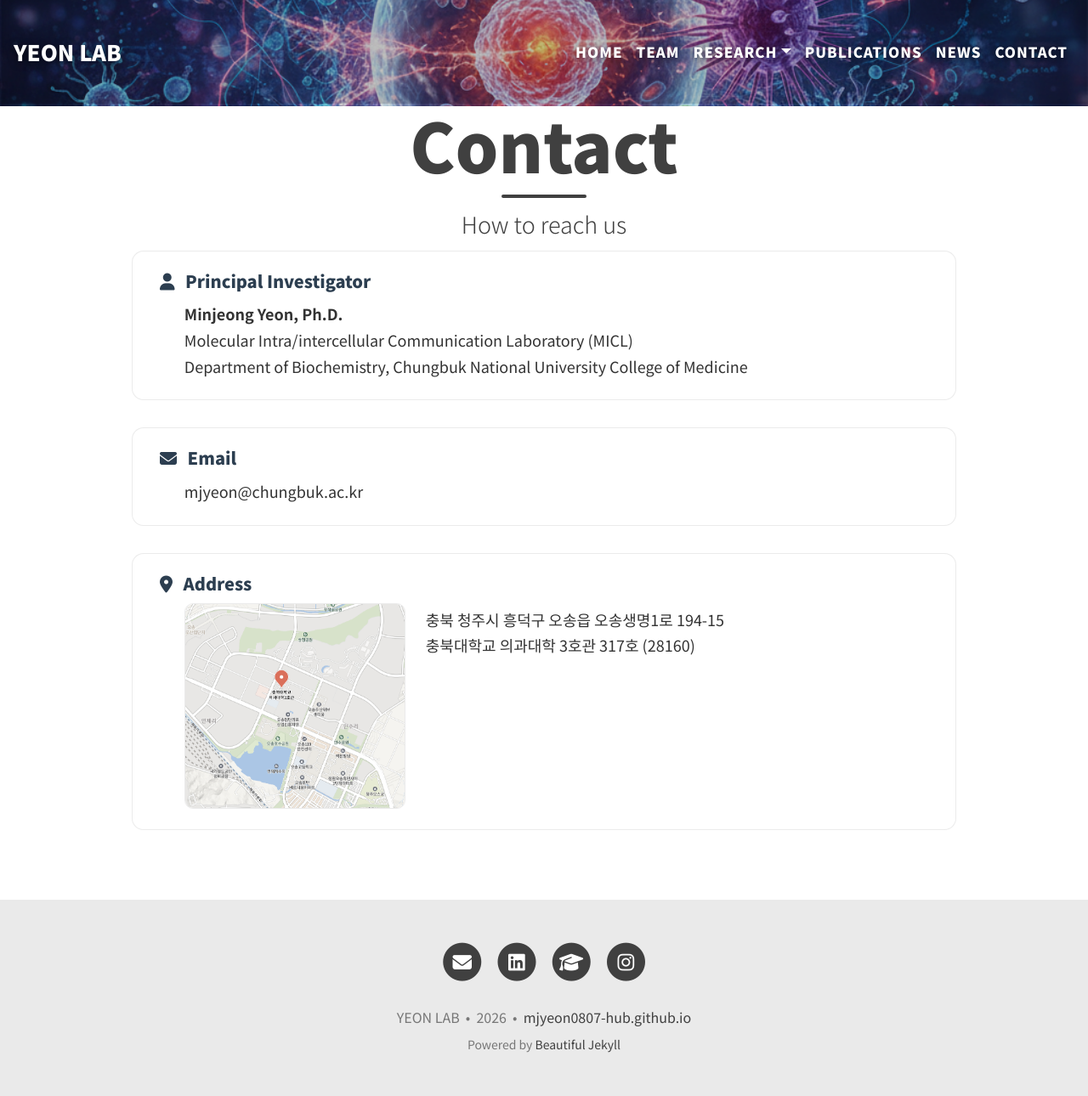
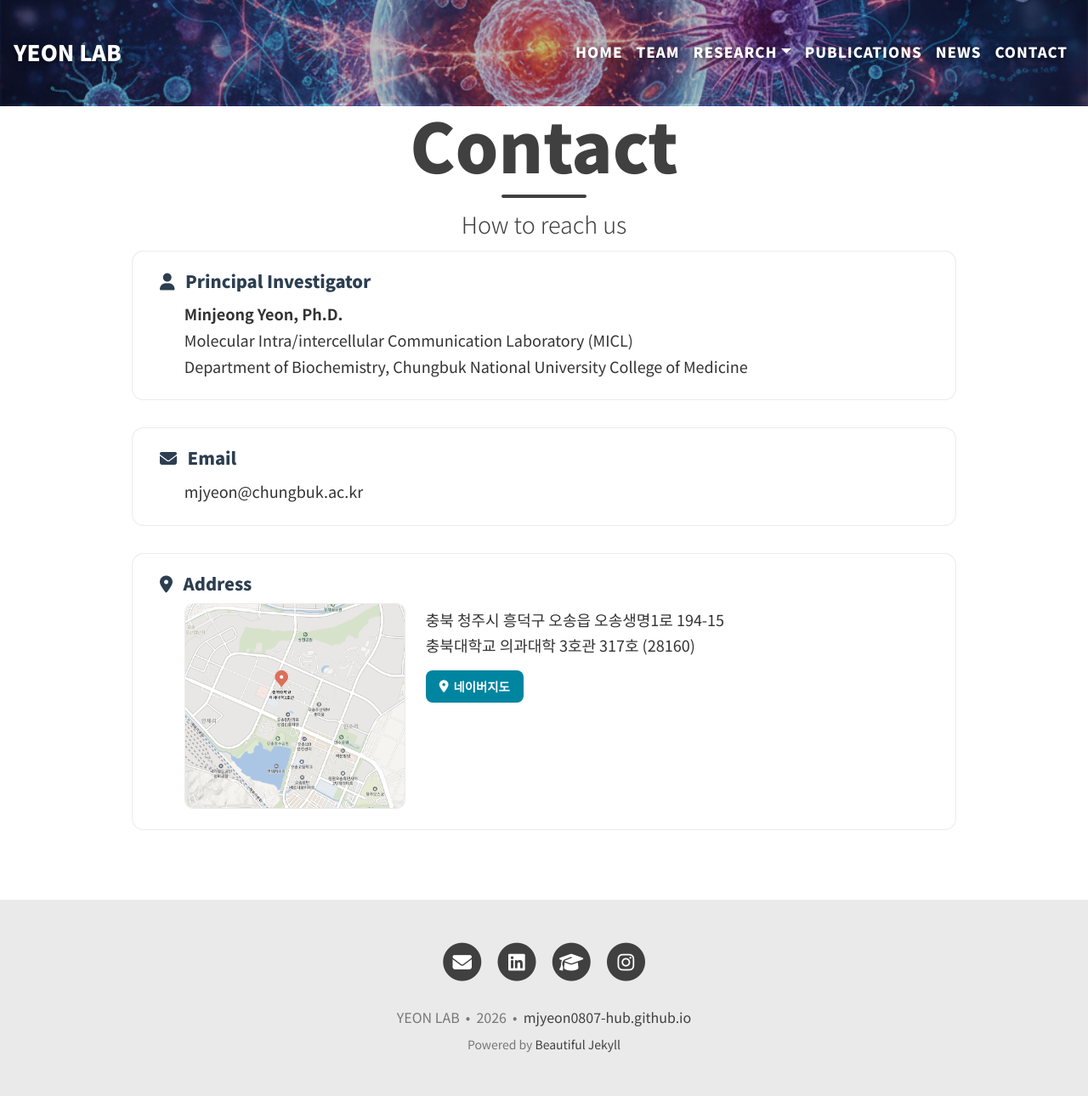
Before and after one commit to mjyeon0807-hub/mjyeon0807-hub.github.io, a Jekyll site: the page built from contact.md, in a window 1280 px wide. Shown: the whole page at 85% size. Built offline with Jekyll 4.4.1, drawn with Linux system fonts in a browser that asks for light colours.

Commit message:
Add Naver Map button under Contact address
Co-Authored-By: Claude Sonnet 5 <noreply@anthropic.com>

```diff
--- a/assets/css/contact.css
+++ b/assets/css/contact.css
@@ -65,6 +65,26 @@
   padding-top: 0.2rem;
 }
 
+.contact-map-btn {
+  display: inline-flex;
+  align-items: center;
+  gap: 6px;
+  margin-top: 0.9rem;
+  padding: 0.5rem 1rem;
+  border-radius: 8px;
+  background: #0085A1;
+  color: #fff;
+  font-size: 0.9rem;
+  font-weight: 700;
+  text-decoration: none;
+}
+
+.contact-map-btn:hover {
+  background: #2c3e50;
+  color: #fff;
+  text-decoration: none;
+}
+
 /* Mobile: stack image above text */
 @media (max-width: 768px) {
   .contact-card {
--- a/contact.md
+++ b/contact.md
@@ -32,6 +32,9 @@ css:
       <div class="contact-address-text">
         <p>충북 청주시 흥덕구 오송읍 오송생명1로 194-15<br>
         충북대학교 의과대학 3호관 317호 (28160)</p>
+        <a class="contact-map-btn" href="https://map.naver.com/p/entry/place/1923945027?c=14.00,0,0,0,dh&amp;placePath=%2Fhome%3Ffrom%3Dmap%26fromPanelNum%3D1%26additionalHeight%3D76%26timestamp%3D202608071626%26locale%3Dko%26svcName%3Dmap_pcv5" target="_blank" rel="noopener">
+          <i class="fas fa-map-marker-alt"></i> 네이버지도
+        </a>
       </div>
     </div>
   </div>
```
